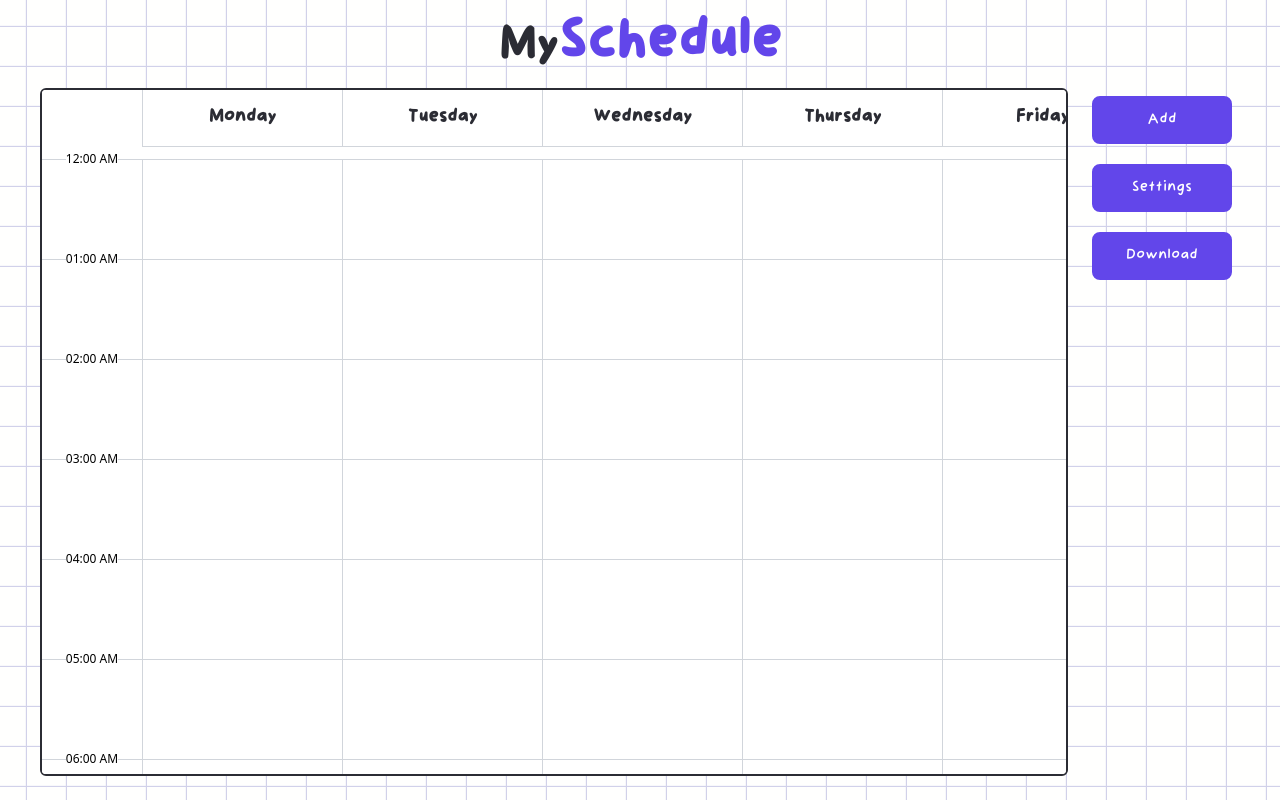
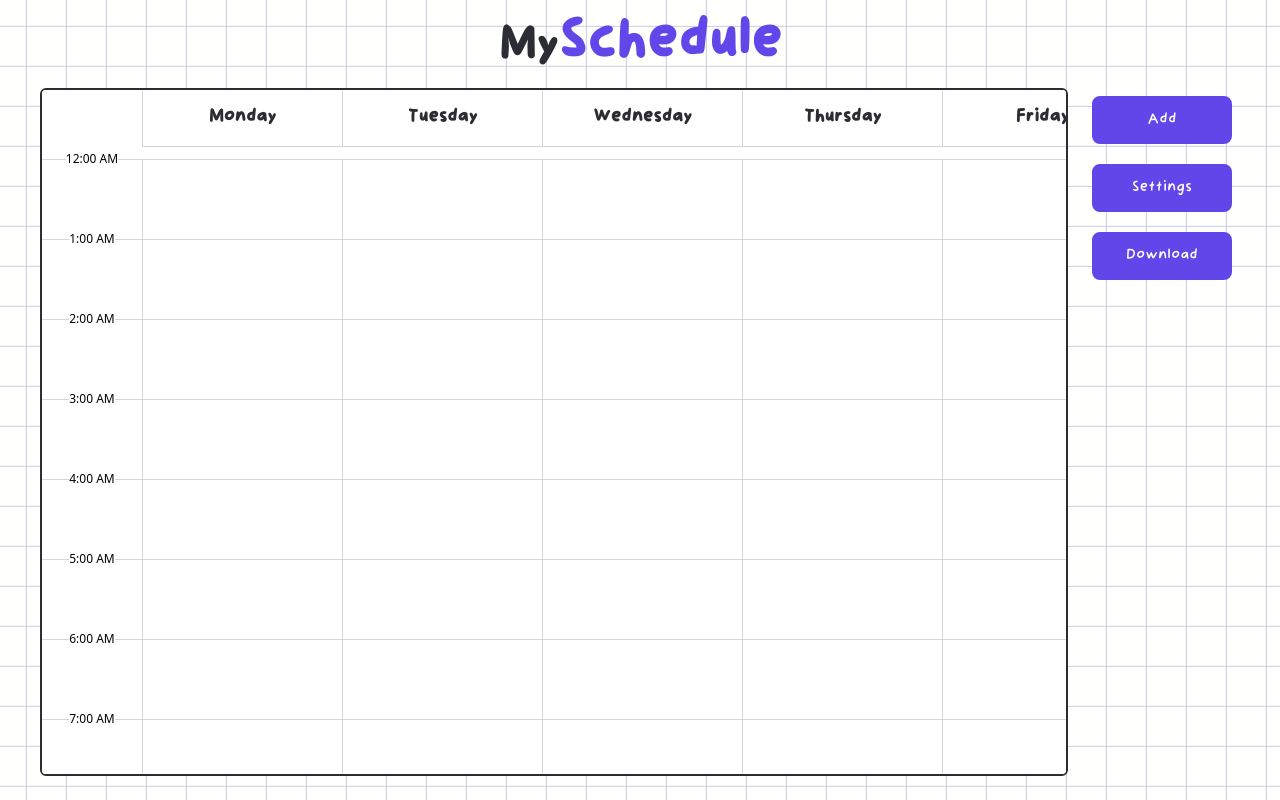
Before and after one commit to chaexd14/Schedule_Maker, a React (Vite) app: page / in a window 1280 px wide. Built offline with nearby package versions, Linux system fonts and the light colour scheme.

Commit message:
Bug testing for grid algo

```diff
--- a/src/App.jsx
+++ b/src/App.jsx
@@ -18,6 +18,10 @@ function App() {
   const [showSetting, setshowSetting] = useState(false)
   const [sched, setSched] = useState([]);
   const [timeformat, settimeformat] = useState(hours12)
+  const [lowestStart, setLowestStart] = useState(0);
+  const [overTime, setoverTime] = useState(0)
+  const [highestStart, sethighestStart] = useState(16);
+  const [calculatedHighest, setCalculatedHighest] = useState(16);
 
   const [schedForm, setschedForm]= useState({
     title: "",
@@ -48,12 +52,10 @@ function App() {
   const scheduleMark = (e) => {
     e.preventDefault();
 
-    const startTimeObj = Times.find((t) => t.value ===schedForm.start);
+    const startTimeObj = Times.find((t) => t.value === schedForm.start);
     const endTimeObj = Times.find((t) => t.value === schedForm.end);
 
-    setSched([
-      ...sched,
-      {
+    const newSchedule = {
       title: schedForm.title,
       description: schedForm.description,
       starttime: startTimeObj,
@@ -61,12 +63,48 @@ function App() {
       column: schedForm.day,
       rowStart: schedForm.start,
       rowEnd: schedForm.end,
-      },
-    ]);
+    };
+
+    const updatedSched = [...sched, newSchedule];
+    setSched(updatedSched);
     console.log(schedForm);
+
+    const allStartValues = updatedSched.map(s => s.rowStart);
+    const allEndValues = updatedSched.map(s => s.rowEnd);
+    const lowestStart = Math.min(...allStartValues);
+    const highestStart = Math.max(...allStartValues);
+    const highestEnd = Math.max(...allEndValues)
+
+    let calculatedHighest = (schedForm.end - highestStart) + highestStart
+
+    let overTime = 0
+
+    setLowestStart(lowestStart);
+
+    if (calculatedHighest <= 16){
+      calculatedHighest = 16 + 1
+    }else if (calculatedHighest >= 16){
+      calculatedHighest = 16 + 1
+
+      overTime = highestEnd - (lowestStart + 16)
+    }else{
+      calculatedHighest + 1
+      overTime
+    }
+
+    setCalculatedHighest(calculatedHighest);
+    sethighestStart(highestStart)
+    setoverTime(overTime)
+
+    console.log("Lowest Start:", lowestStart);
+    console.log("Highest Start:", highestStart);
+    console.log("Computed Highest Start:", calculatedHighest)
+    console.log("Overtime: ", overTime)
+
     setschedForm({ title: "", description: "", day: 0, start: 0, end: 1 });
     toggleSchedForm();
   };
+
 
   // download handler
 const downloadSchedule = async () => {
@@ -134,14 +172,6 @@ const downloadSchedule = async () => {
   pdf.save("schedule.pdf");
 };
 
-
-
-
-
-
-
-
-
   return (
     <>
       <main className="h-screen w-full bg-[#FFFFFE] relative">
@@ -189,7 +219,7 @@ const downloadSchedule = async () => {
               {/* Full grid content (can overflow in both directions) */}
               <div className="min-w-max min-h-max"
                 ref={scheduleRef}
-                style={{ minHeight: `${24 * 100}px` }}
+                style={{ minHeight: `${calculatedHighest * 80}px` }}
               >
                 {/* Days Header */}
                 <div className="bg-white pl-[100px] mb-3 grid grid-cols-7 sticky top-0 z-20">
@@ -203,10 +233,15 @@ const downloadSchedule = async () => {
                 {/* Grid area */}
                 <div className="flex">
                   {/* Time Column (sticky left) */}
-                  <div className="bg-white border-t grid border-gray-300 grid-rows-24 sticky left-0 z-10">
-                    {timeformat.map((t, i) => (
+                  <div className="bg-white border-t border-gray-300 sticky left-0 z-10"
+                    style={{
+                      display: "grid",
+                      gridTemplateRows: `repeat(${(calculatedHighest + overTime)}, minmax(0, 1fr))`
+                    }}
+                  >
+                    {timeformat.slice(lowestStart, ((lowestStart + calculatedHighest) + overTime)).map((t, i) => (
                       <div
-                        key={i}
+                        key={(calculatedHighest + overTime) + i}
                         className="relative w-[100px] text-xs flex items-center justify-center border-b border-gray-300"
                       >
                         <h1 className="absolute -top-[9px] text-[12px] bg-white">{t.time}</h1>
@@ -215,35 +250,51 @@ const downloadSchedule = async () => {
                   </div>
 
                   {/* Schedule Grid */}
-                  <div className="w-full bg-[#D1D1E9]10 border-t border-gray-300 grid grid-cols-7 grid-rows-24 relative">
+                  <div className="w-full bg-[#D1D1E9]10 border-t border-gray-300 relative"
+                    style={{
+                      display: "grid",
+                      gridTemplateColumns: "repeat(7, minmax(0, 1fr))",
+                      gridTemplateRows: `repeat(${(calculatedHighest + overTime)}, minmax(0, 1fr))`
+                    }}
+                  >
                   {/* Always show empty grid cells */}
-                  {Array.from({ length: 7 * 24 }).map((_, i) => (
+                  {Array.from({ length: 7 * (calculatedHighest + overTime) }).map((_, i) => (
                     <div
                       key={`cell-${i}`}
-                      className="border-l border-b border-gray-300 min-w-[200px] min-h-[100px]"
+                      className="border-l border-b border-gray-300 min-w-[200px] min-h-[80px]"
                     />
                   ))}
 
                   {/* Then overlay schedules using absolute positioning inside the relative parent */}
                   {sched.map((s, i) => (
                     <div
-                      key={`sched-${i}`}
+                      key={i}
                       className="absolute p-3 border border-red-400"
                       style={{
-                        top: `${s.rowStart * 100}px`,
+                        top: `${(s.rowStart- lowestStart) * 80}px`,
                         left: `calc((100% / 7) * ${s.column})`,
-                        height: `${(s.rowEnd - s.rowStart) * 100}px`,
+                        height: `${(s.rowEnd - s.rowStart) * 80}px`,
                         width: `calc(100% / 7)`,
                       }}
                     >
-                      <div className="flex flex-col gap-1 h-full border-2 border-[#6246EA] bg-[#D1D1E9] rounded-md overflow-auto scrollbar-none py-2 px-4">
-                        <h3 className="text-2xl font-bold text-[#2B2C34] custom-font text-center">
+                      <div className="flex flex-col gap-[2px] h-full border-2 border-[#6246EA] bg-[#D1D1E9] rounded-md overflow-auto scrollbar-none py-[2px] px-4">
+                        <h3 className="text-[16px] text-[#2B2C34] text-center"
+                          style={{
+                            fontFamily: "Arial, sans-serif",
+                            fontWeight: "bold"
+                          }}
+                        >
                           {s.title}
                         </h3>
                         { s.description && s.description.trim() !== "" && (
                           <p className="text-sm text-[#2B2C34] break-words mb-[6px] text-justify">{s.description}</p>
                         )}
-                        <p className="text-sm text-[#2B2C34] text-center font-semibold">
+                        <p className="text-[12px] text-[#2B2C34] text-center"
+                          style={{
+                            fontFamily: "Arial, sans-serif",
+                            fontWeight: "bold"
+                          }}
+                        >
                           {s.starttime.time} - {s.endtime.time}
                         </p>
                       </div>
--- a/src/data/12hour.js
+++ b/src/data/12hour.js
@@ -1,26 +1,26 @@
 export const hours12 = [
   { id: 0, time: "12:00 AM", value: 0 },
-  { id: 1, time: "01:00 AM", value: 1 },
-  { id: 2, time: "02:00 AM", value: 2 },
-  { id: 3, time: "03:00 AM", value: 3 },
-  { id: 4, time: "04:00 AM", value: 4 },
-  { id: 5, time: "05:00 AM", value: 5 },
-  { id: 6, time: "06:00 AM", value: 6 },
-  { id: 7, time: "07:00 AM", value: 7 },
-  { id: 8, time: "08:00 AM", value: 8 },
-  { id: 9, time: "09:00 AM", value: 9 },
+  { id: 1, time: "1:00 AM", value: 1 },
+  { id: 2, time: "2:00 AM", value: 2 },
+  { id: 3, time: "3:00 AM", value: 3 },
+  { id: 4, time: "4:00 AM", value: 4 },
+  { id: 5, time: "5:00 AM", value: 5 },
+  { id: 6, time: "6:00 AM", value: 6 },
+  { id: 7, time: "7:00 AM", value: 7 },
+  { id: 8, time: "8:00 AM", value: 8 },
+  { id: 9, time: "9:00 AM", value: 9 },
   { id: 10, time: "10:00 AM", value: 10 },
   { id: 11, time: "11:00 AM", value: 11 },
   { id: 12, time: "12:00 PM", value: 12 },
-  { id: 13, time: "01:00 PM", value: 13 },
-  { id: 14, time: "02:00 PM", value: 14 },
-  { id: 15, time: "03:00 PM", value: 15 },
-  { id: 16, time: "04:00 PM", value: 16 },
-  { id: 17, time: "05:00 PM", value: 17 },
-  { id: 18, time: "06:00 PM", value: 18 },
-  { id: 19, time: "07:00 PM", value: 19 },
-  { id: 20, time: "08:00 PM", value: 20 },
-  { id: 21, time: "09:00 PM", value: 21 },
+  { id: 13, time: "1:00 PM", value: 13 },
+  { id: 14, time: "2:00 PM", value: 14 },
+  { id: 15, time: "3:00 PM", value: 15 },
+  { id: 16, time: "4:00 PM", value: 16 },
+  { id: 17, time: "5:00 PM", value: 17 },
+  { id: 18, time: "6:00 PM", value: 18 },
+  { id: 19, time: "7:00 PM", value: 19 },
+  { id: 20, time: "8:00 PM", value: 20 },
+  { id: 21, time: "9:00 PM", value: 21 },
   { id: 22, time: "10:00 PM", value: 22 },
   { id: 23, time: "11:00 PM", value: 23 }
 ];
--- a/src/data/time.js
+++ b/src/data/time.js
@@ -1,26 +1,26 @@
 export const Times = [
   { id: 0, time: "12:00 AM", value: 0 },
-  { id: 1, time: "01:00 AM", value: 1 },
-  { id: 2, time: "02:00 AM", value: 2 },
-  { id: 3, time: "03:00 AM", value: 3 },
-  { id: 4, time: "04:00 AM", value: 4 },
-  { id: 5, time: "05:00 AM", value: 5 },
-  { id: 6, time: "06:00 AM", value: 6 },
-  { id: 7, time: "07:00 AM", value: 7 },
-  { id: 8, time: "08:00 AM", value: 8 },
-  { id: 9, time: "09:00 AM", value: 9 },
+  { id: 1, time: "1:00 AM", value: 1 },
+  { id: 2, time: "2:00 AM", value: 2 },
+  { id: 3, time: "3:00 AM", value: 3 },
+  { id: 4, time: "4:00 AM", value: 4 },
+  { id: 5, time: "5:00 AM", value: 5 },
+  { id: 6, time: "6:00 AM", value: 6 },
+  { id: 7, time: "7:00 AM", value: 7 },
+  { id: 8, time: "8:00 AM", value: 8 },
+  { id: 9, time: "9:00 AM", value: 9 },
   { id: 10, time: "10:00 AM", value: 10 },
   { id: 11, time: "11:00 AM", value: 11 },
   { id: 12, time: "12:00 PM", value: 12 },
-  { id: 13, time: "01:00 PM", value: 13 },
-  { id: 14, time: "02:00 PM", value: 14 },
-  { id: 15, time: "03:00 PM", value: 15 },
-  { id: 16, time: "04:00 PM", value: 16 },
-  { id: 17, time: "05:00 PM", value: 17 },
-  { id: 18, time: "06:00 PM", value: 18 },
-  { id: 19, time: "07:00 PM", value: 19 },
-  { id: 20, time: "08:00 PM", value: 20 },
-  { id: 21, time: "09:00 PM", value: 21 },
+  { id: 13, time: "1:00 PM", value: 13 },
+  { id: 14, time: "2:00 PM", value: 14 },
+  { id: 15, time: "3:00 PM", value: 15 },
+  { id: 16, time: "4:00 PM", value: 16 },
+  { id: 17, time: "5:00 PM", value: 17 },
+  { id: 18, time: "6:00 PM", value: 18 },
+  { id: 19, time: "7:00 PM", value: 19 },
+  { id: 20, time: "8:00 PM", value: 20 },
+  { id: 21, time: "9:00 PM", value: 21 },
   { id: 22, time: "10:00 PM", value: 22 },
   { id: 23, time: "11:00 PM", value: 23 }
 ];
```
Lines whose indentation alone changed are shown as unchanged.
